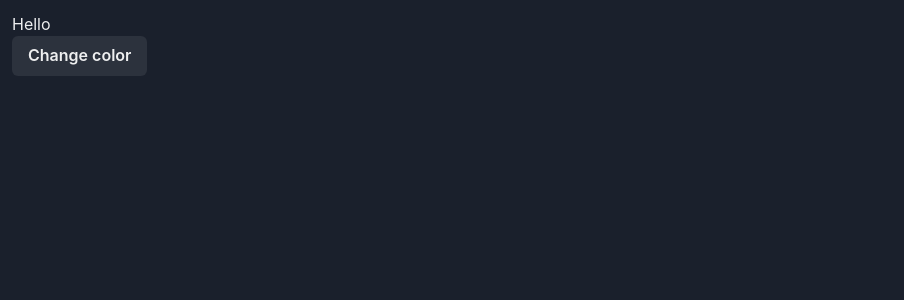
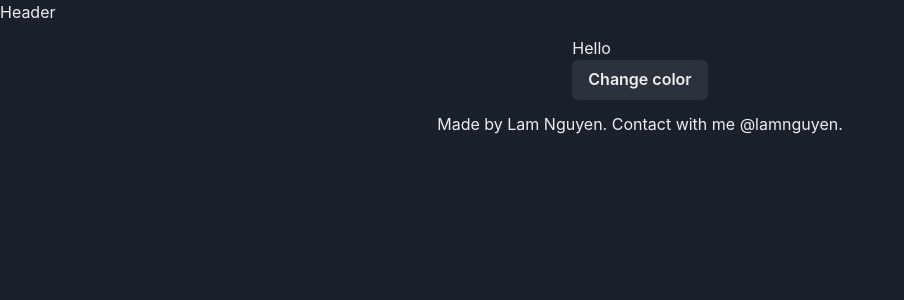
Before and after one commit to DawnGate/mal-blog, a Next.js app: page / in a window 1280 px wide. Shown: the top 300 px of the page, without its empty margins (0-904 px from the left). Built offline with nearby package versions, Linux system fonts and the light colour scheme.

Commit message:
update: add header and meta

```diff
--- /dev/null
+++ b/components/footer.js
@@ -0,0 +1,19 @@
+import { Box, Link, Text } from '@chakra-ui/react'
+import { GITHUB_LINK } from '../config/consts'
+import NextLink from 'next/link'
+
+const Footer = () => {
+  return (
+    <Box>
+      <Text>
+        Made by Lam Nguyen. Contact with me{' '}
+        <Link as={NextLink} href={GITHUB_LINK}>
+          @lamnguyen
+        </Link>
+        .
+      </Text>
+    </Box>
+  )
+}
+
+export default Footer
--- /dev/null
+++ b/components/head.js
@@ -0,0 +1,16 @@
+import NextHead from 'next/head'
+
+const Head = () => {
+  return (
+    <NextHead>
+      {/* <meta content="IE-edge" httpEquiv="X-UA-Compatible" /> */}
+      <meta name="viewport" content="width=device-width, initial-scale=1" />
+      <meta name="description" content="Lam Nguyen homepage" />
+      <meta name="author" content="LamNguyen" />
+      <title>Lam Nguyen - Home Page</title>
+      <meta property="og:title" content="Lam Nguyen - Home Page" key="title" />
+    </NextHead>
+  )
+}
+
+export default Head
--- /dev/null
+++ b/components/hearder.js
@@ -0,0 +1,7 @@
+import { Box } from '@chakra-ui/react'
+
+const Header = () => {
+  return <Box>Header</Box>
+}
+
+export default Header
--- /dev/null
+++ b/components/mainLayout.js
@@ -0,0 +1,23 @@
+import { Container } from '@chakra-ui/react'
+import Footer from './footer'
+import Head from './head'
+import Header from './hearder'
+
+const MainLayout = ({ children }) => {
+  return (
+    <>
+      <Head />
+      <>
+        <Header />
+        <main>
+          <Container maxW="3xl" centerContent>
+            {children}
+            <Footer />
+          </Container>
+        </main>
+      </>
+    </>
+  )
+}
+
+export default MainLayout
--- /dev/null
+++ b/config/consts.js
@@ -0,0 +1 @@
+export const GITHUB_LINK = 'https://github.com/DawnGate'
--- a/pages/_app.js
+++ b/pages/_app.js
@@ -1,10 +1,12 @@
-import { Chakra } from '../components/chakaui'
+import { Chakra } from '../components/chakraui'
+import MainLayout from '../components/mainLayout'
 
-const MyApp = ({ Component, pageProps }) => {
-  console.log(pageProps)
+const MyApp = ({ Component, pageProps, ...otherProps }) => {
   return (
     <Chakra cookies={pageProps.cookies}>
-      <Component {...pageProps} />
+      <MainLayout>
+        <Component {...pageProps} {...otherProps} />
+      </MainLayout>
     </Chakra>
   )
 }
--- a/pages/index.js
+++ b/pages/index.js
@@ -11,4 +11,4 @@ const HomePage = () => {
 }
 
 export default HomePage
-export { getServerSideProps } from '../components/chakaui'
+export { getServerSideProps } from '../components/chakraui'
```
Also changed, not shown: components/pageLayout.js (added, +19 -0 lines), components/chakraui.js (renamed from components/chakaui.js).
